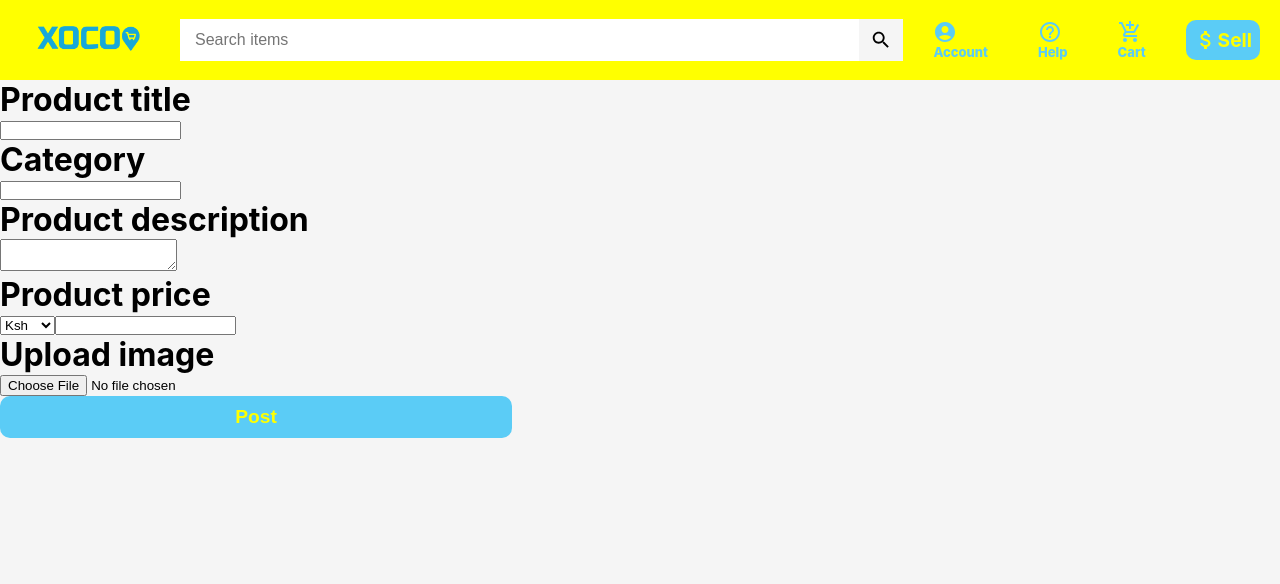
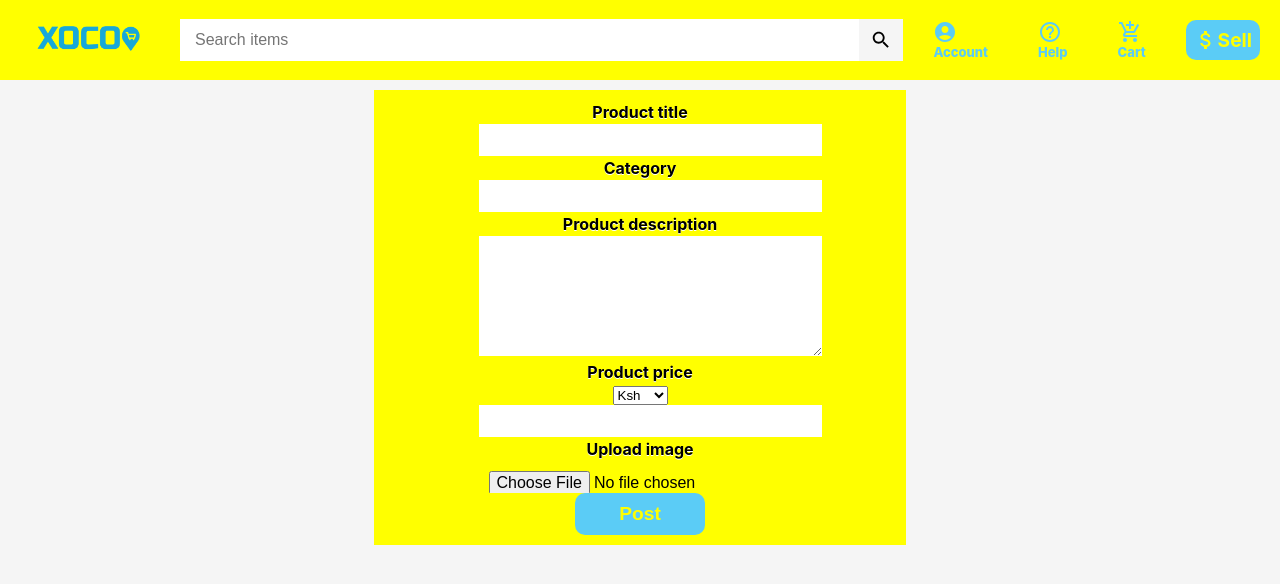
Before and after one commit to xocoinc/xoco, a React (Create React App) app in the folder client/: page /sell in a window 1280 px wide. Shown: the top 584 px of the page. Built offline with nearby package versions, Linux system fonts and the light colour scheme.

Commit message:
feat:sell form stylin

```diff
--- a/client/src/components/sell/Sell.css
+++ b/client/src/components/sell/Sell.css
@@ -0,0 +1,42 @@
+.sell{
+    display: flex;
+    width: 40%;
+    margin: 0 auto;
+    text-align: center;
+    background-color: yellow;
+    padding: 10px;
+    margin-top: 10px;
+    align-items: center;
+    justify-content: center;
+}
+.sell__form{
+    display: flex;
+    flex-direction: column;
+    justify-content: center;
+    align-items: center;
+}
+
+.input__field > input{
+    width: 100%;
+    height: 12px;
+    border: none;
+    outline: none;
+    /* border-radius: 10px; */
+    padding:10px;
+    font-size: 16px;
+}
+.input__field > textarea{
+    width: 100%;
+    height: 100px;
+    border: none;
+    /* border-radius: 10px; */
+    outline: none;
+    font-size: 16px;
+    padding: 10px;
+}
+
+.input__field > h1{
+    font-size: 16px;
+    padding: 2px 8px;
+    text-shadow: 0 1px 0 #fff;
+}
```
